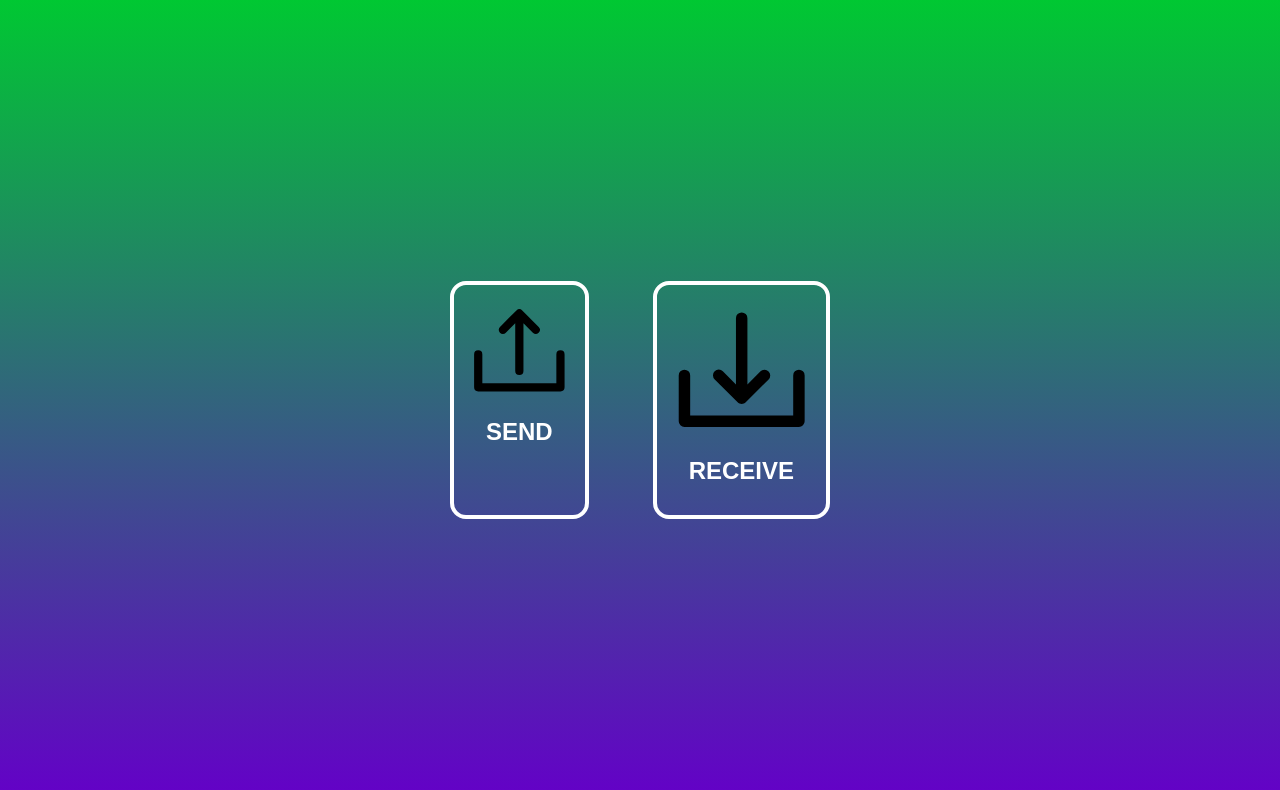
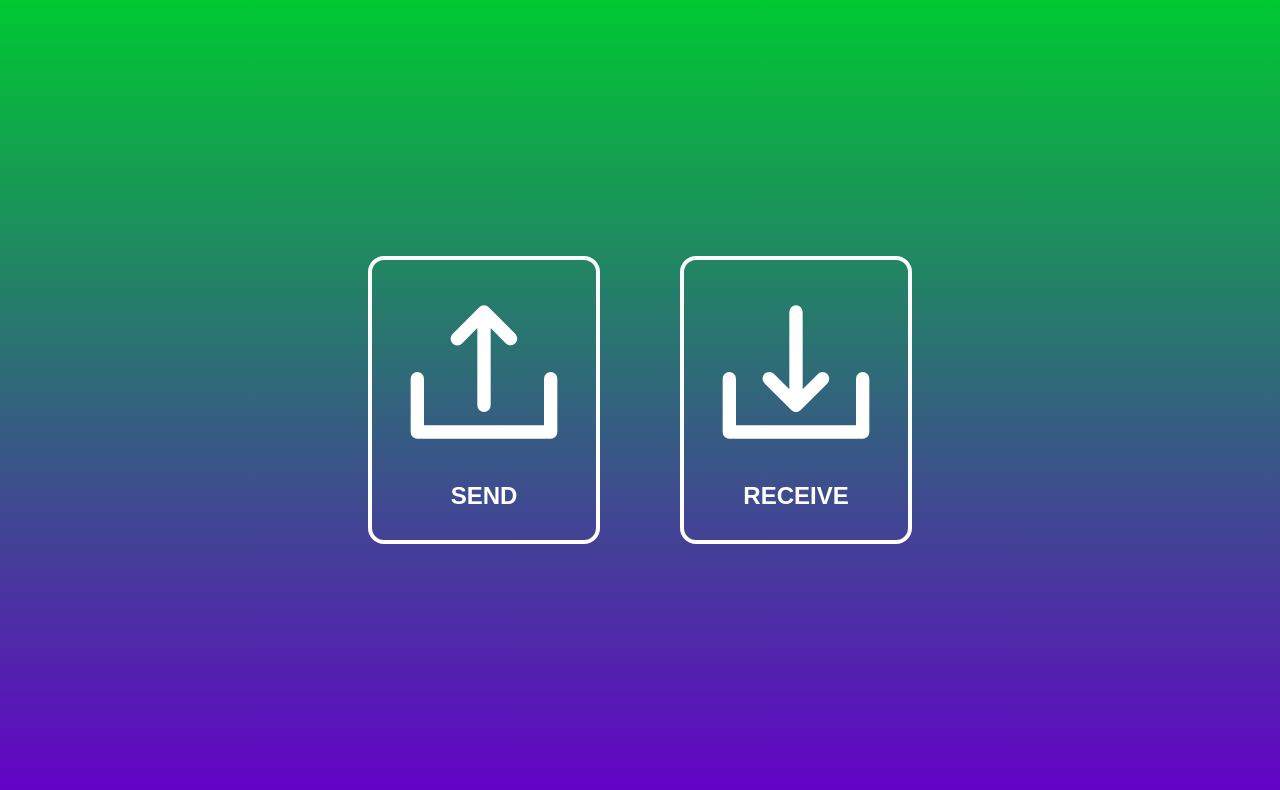
Before and after one commit to gizinski-jacek/qr-file-share, a React (Create React App) app: page / in a window 1280 px wide. Shown: the top 790 px of the page. Built offline with nearby package versions, Linux system fonts and the light colour scheme.

Commit message:
Adding colors variables.
Adjusting and adding global styling for anchors, buttons and svg's.
Cleaning up and reordering selectors/styling.

```diff
--- a/src/App.scss
+++ b/src/App.scss
@@ -1,3 +1,82 @@
+:root {
+	--c-white: rgb(255, 255, 255);
+	--c-white-10: rgba(255, 255, 255, 0.1);
+	--c-white-20: rgba(255, 255, 255, 0.2);
+	--c-purple: rgb(100, 0, 200);
+	--c-green: rgb(0, 200, 50);
+	--c-red: rgb(255, 0, 0);
+}
+
+a {
+	display: inline-block;
+	color: inherit;
+	text-decoration: none;
+	font-weight: 600;
+	font-size: 1.5rem;
+	transition: 0.25s ease-in-out;
+	cursor: pointer;
+
+	&:hover {
+		background-color: var(--c-white-10);
+	}
+
+	&:active {
+		background-color: var(--c-white-20);
+	}
+}
+
+button {
+	display: flex;
+	align-items: center;
+	gap: 0.5rem;
+	background: none;
+	color: inherit;
+	font: inherit;
+	cursor: pointer;
+	outline: inherit;
+	padding: 0.5rem;
+	border: 2px solid var(--c-white);
+	border-radius: 8px;
+	font-weight: 600;
+	text-transform: uppercase;
+	transition: 0.25s ease-in-out;
+
+	&:hover:not(:disabled) {
+		background-color: var(--c-white-10);
+	}
+
+	&:active:not(:disabled) {
+		background-color: var(--c-white-20);
+	}
+
+	&:disabled {
+		opacity: 0.5;
+		cursor: initial;
+	}
+}
+
+svg {
+	display: block;
+	width: 40px;
+	height: 40px;
+	transition: 0.25s ease-in-out;
+	fill: transparent;
+
+	&:hover {
+		fill: var(--c-white-10);
+	}
+
+	&:active {
+		fill: var(--c-white-20);
+	}
+}
+
+h2 {
+	font-size: 1.5rem;
+	font-weight: 600;
+	user-select: none;
+}
+
 .app {
 	height: 100vh;
 	display: flex;
@@ -6,68 +85,28 @@
 	align-items: center;
 	gap: 2rem;
 	font-family: sans-serif;
-	color: rgb(255, 255, 255);
-	background: linear-gradient(rgb(0, 200, 50), rgb(100, 0, 200));
+	color: var(--c-white);
+	background: linear-gradient(var(--c-green), var(--c-purple));
 }
 
 .home {
 	display: flex;
+	gap: 5rem;
 
 	a {
-		margin: 2rem;
-		text-align: center;
-		padding: 1rem;
-		border: 4px solid rgb(255, 255, 255);
-		border-radius: 1rem;
+		display: flex;
+		flex-direction: column;
+		align-items: center;
+		gap: 2rem;
+		padding: 2rem;
+		border: 4px solid var(--c-white);
+		border-radius: 16px;
 		text-transform: uppercase;
-
-		div {
-			margin: 1rem;
-		}
 	}
 
-	.send-icon,
-	.receive-icon {
-		display: block;
+	svg {
 		width: 160px;
 		height: 160px;
-		text-align: center;
+		fill: var(--c-white);
 	}
 }
-
-a {
-	display: inline-block;
-	color: inherit;
-	text-decoration: none;
-	font-weight: 600;
-	font-size: 1.5rem;
-	transition: 0.1s ease-in-out;
-
-	&:hover {
-		background-color: rgba(255, 255, 255, 0.1);
-	}
-}
-
-button {
-	background: none;
-	color: inherit;
-	border: none;
-	padding: 0;
-	font: inherit;
-	cursor: pointer;
-	outline: inherit;
-	padding: 0.5rem;
-	border: 2px solid rgb(255, 255, 255);
-	border-radius: 0.5rem;
-	font-weight: 600;
-	text-transform: uppercase;
-	transition: 0.1s ease-in-out;
-
-	&:hover:not(:disabled, .active) {
-		background-color: rgba(255, 255, 255, 0.1);
-	}
-
-	&:disabled {
-		opacity: 0.5;
-	}
-}
```
